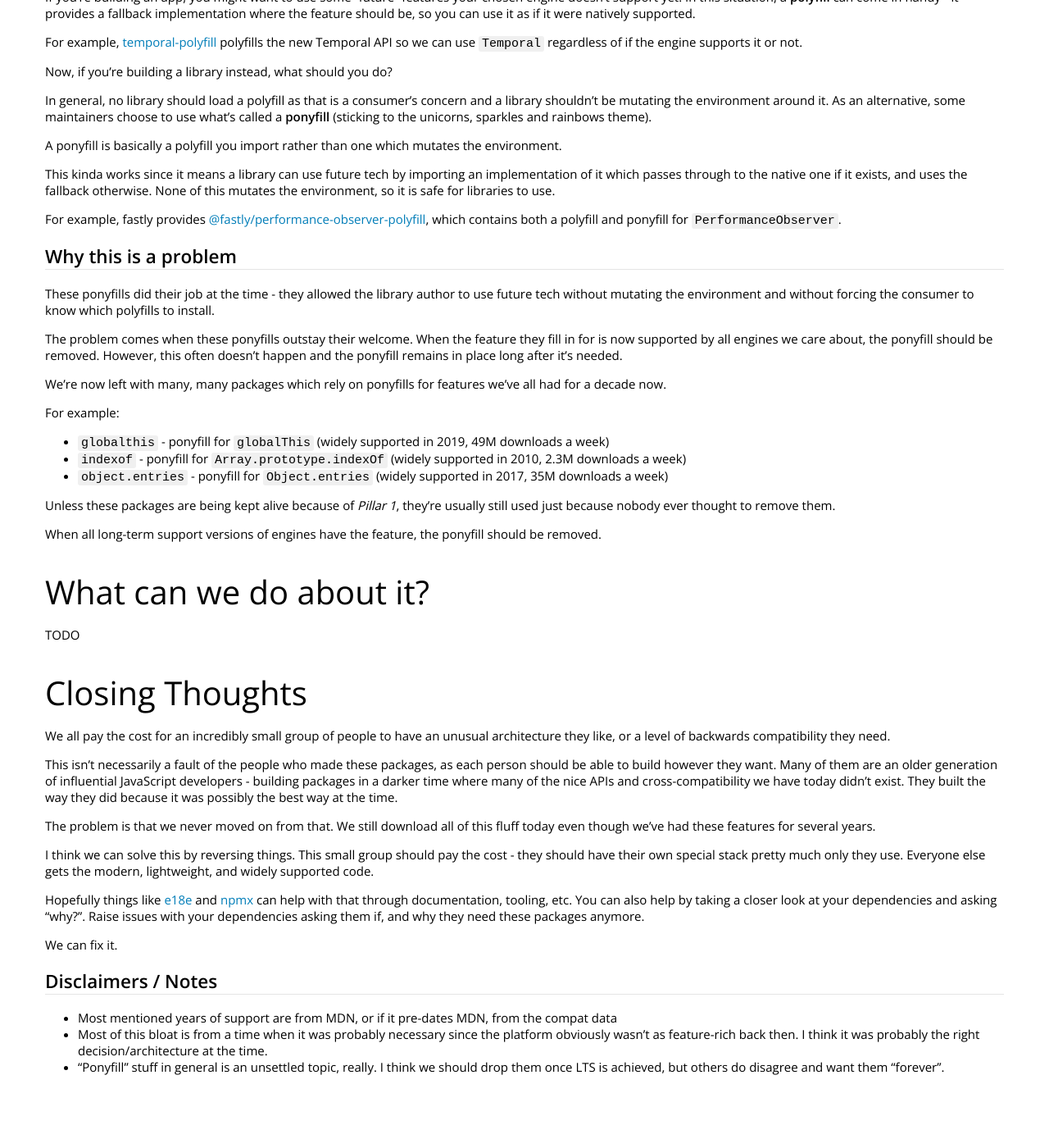
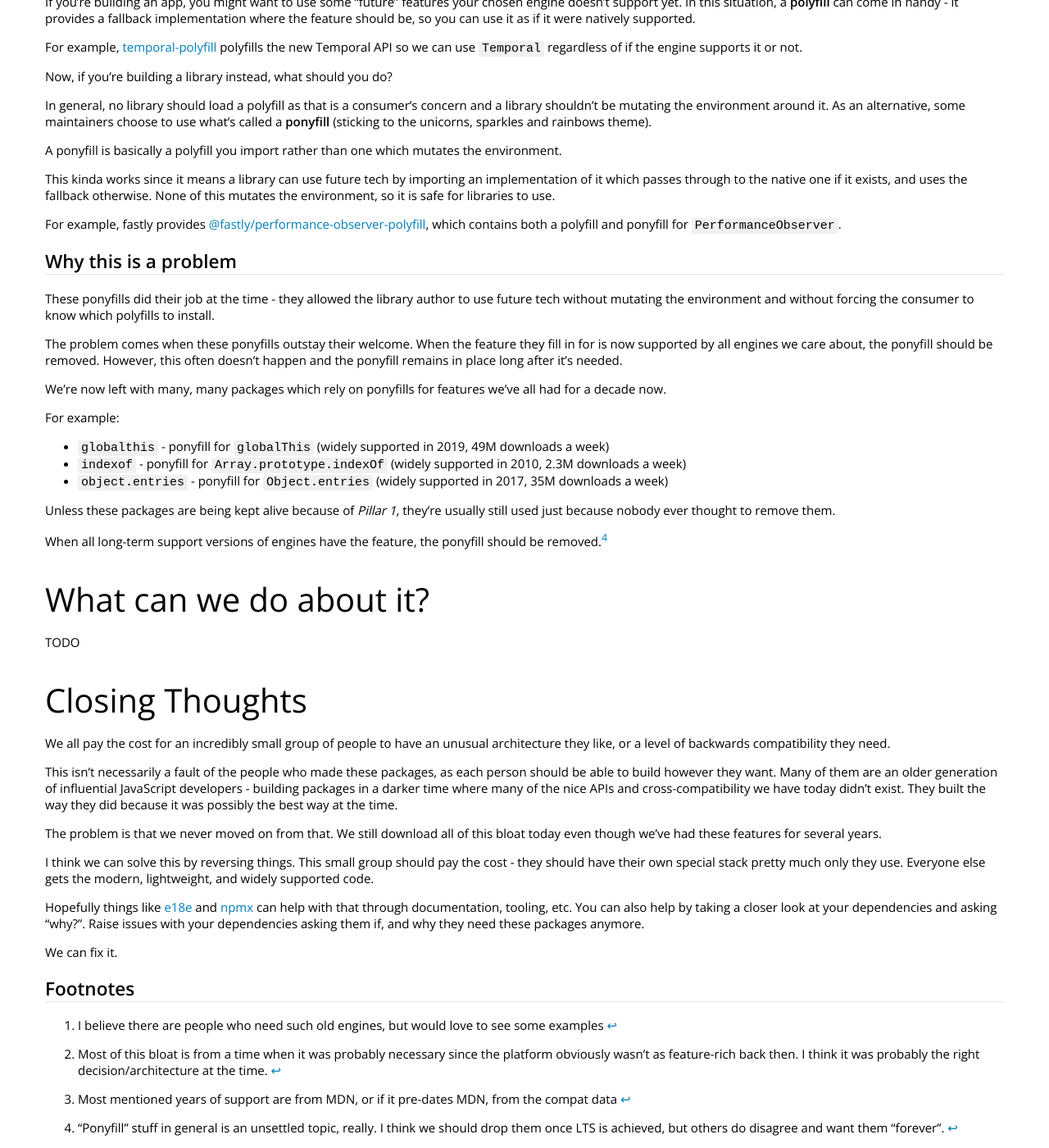
Before and after one commit to 43081j/43081j.github.io, a Jekyll site: the page built from _posts/2026-03-12-three-pillars-of-javascript-bloat.md, in a window 1280 px wide and 1400 px high, scrolled down 4718 px. Shown: the whole window at 82% size. Built offline with Jekyll 4.4.1, drawn with Linux system fonts in a browser that asks for light colours; nearby versions of some CDN libraries; comment, search, counter and statistics services are not loaded; before the commit the page ends 6044 px from its top, so only the background shows below that.

Commit message:
chore: use footnotes

```diff
--- a/_posts/2026-03-12-three-pillars-of-javascript-bloat.md
+++ b/_posts/2026-03-12-three-pillars-of-javascript-bloat.md
@@ -24,7 +24,7 @@
 
 ## Support for very old engines
 
-Somewhere in the world, some people apparently exist who need to support **ES3** - think IE6/7, or extremely early versions of Node.js.
+Somewhere in the world, some people apparently exist who need to support **ES3** - think IE6/7, or extremely early versions of Node.js.[^4]
 
 For these people, much of what we take for granted today does not exist. For example, they don't have any of the following:
 
@@ -186,7 +186,7 @@
 
 This isn't necessarily a fault of the people who made these packages, as each person should be able to build however they want. Many of them are an older generation of influential JavaScript developers - building packages in a darker time where many of the nice APIs and cross-compatibility we have today didn't exist. They built the way they did because it was possibly the best way at the time.
 
-The problem is that we never moved on from that. We still download all of this fluff today even though we've had these features for several years.
+The problem is that we never moved on from that. We still download all of this bloat today even though we've had these features for several years.
 
 I think we can solve this by reversing things. This small group should pay the cost - they should have their own special stack pretty much only they use. Everyone else gets the modern, lightweight, and widely supported code.
 
@@ -194,8 +194,9 @@
 
 We can fix it.
 
-## Disclaimers / Notes
+## Footnotes
 
-- Most mentioned years of support are from MDN, or if it pre-dates MDN, from the compat data
-- Most of this bloat is from a time when it was probably necessary since the platform obviously wasn't as feature-rich back then. I think it was probably the right decision/architecture at the time.
-- "Ponyfill" stuff in general is an unsettled topic, really. I think we should drop them once LTS is achieved, but others do disagree and want them "forever".
+[^1]: Most mentioned years of support are from MDN, or if it pre-dates MDN, from the compat data
+[^2]: Most of this bloat is from a time when it was probably necessary since the platform obviously wasn't as feature-rich back then. I think it was probably the right decision/architecture at the time.
+[^3]: "Ponyfill" stuff in general is an unsettled topic, really. I think we should drop them once LTS is achieved, but others do disagree and want them "forever".
+[^4]: I believe there are people who need such old engines, but would love to see some examples
```
Also changed, not shown: other parts of _posts/2026-03-12-three-pillars-of-javascript-bloat.md (+3 -3 lines).
